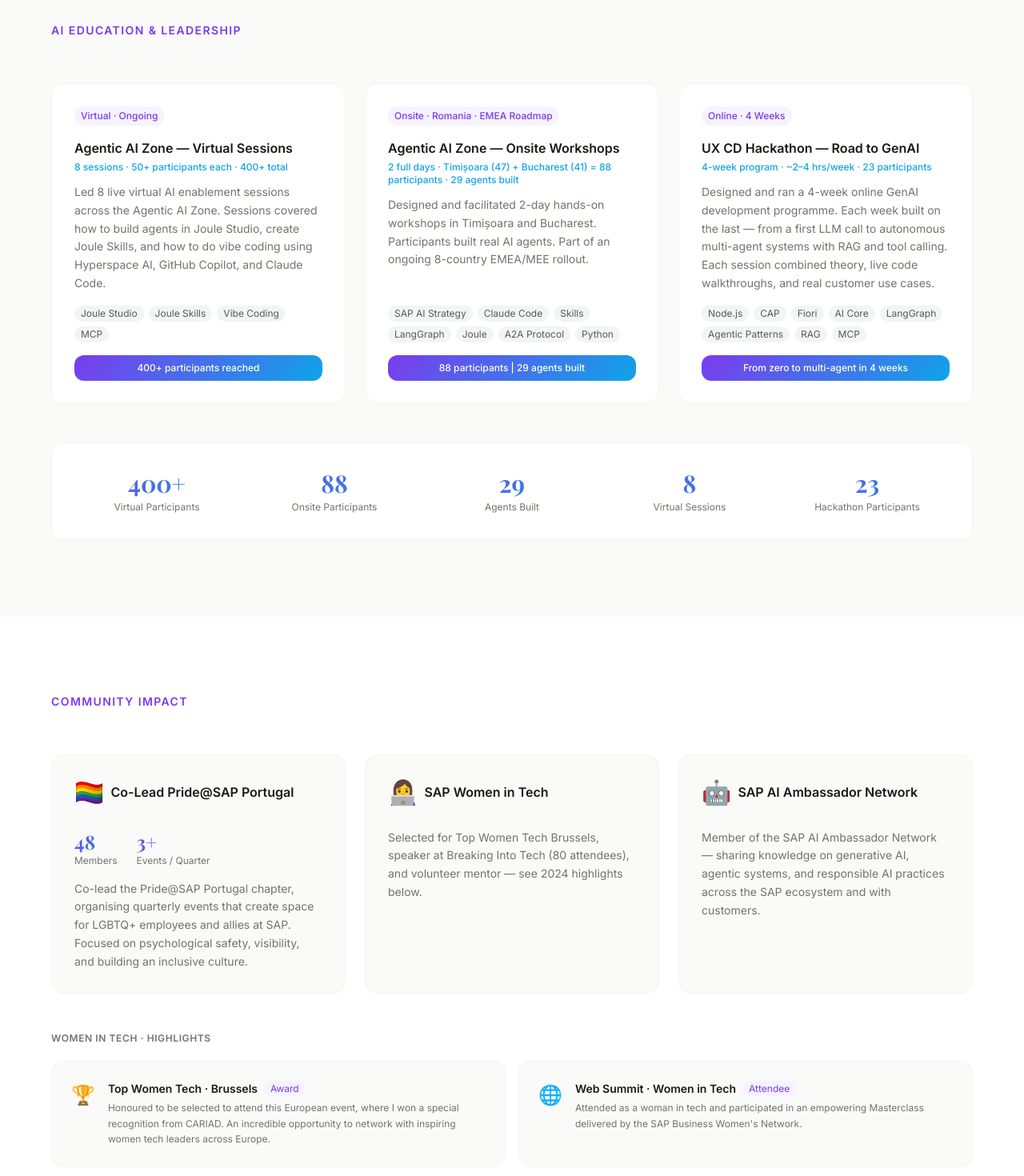
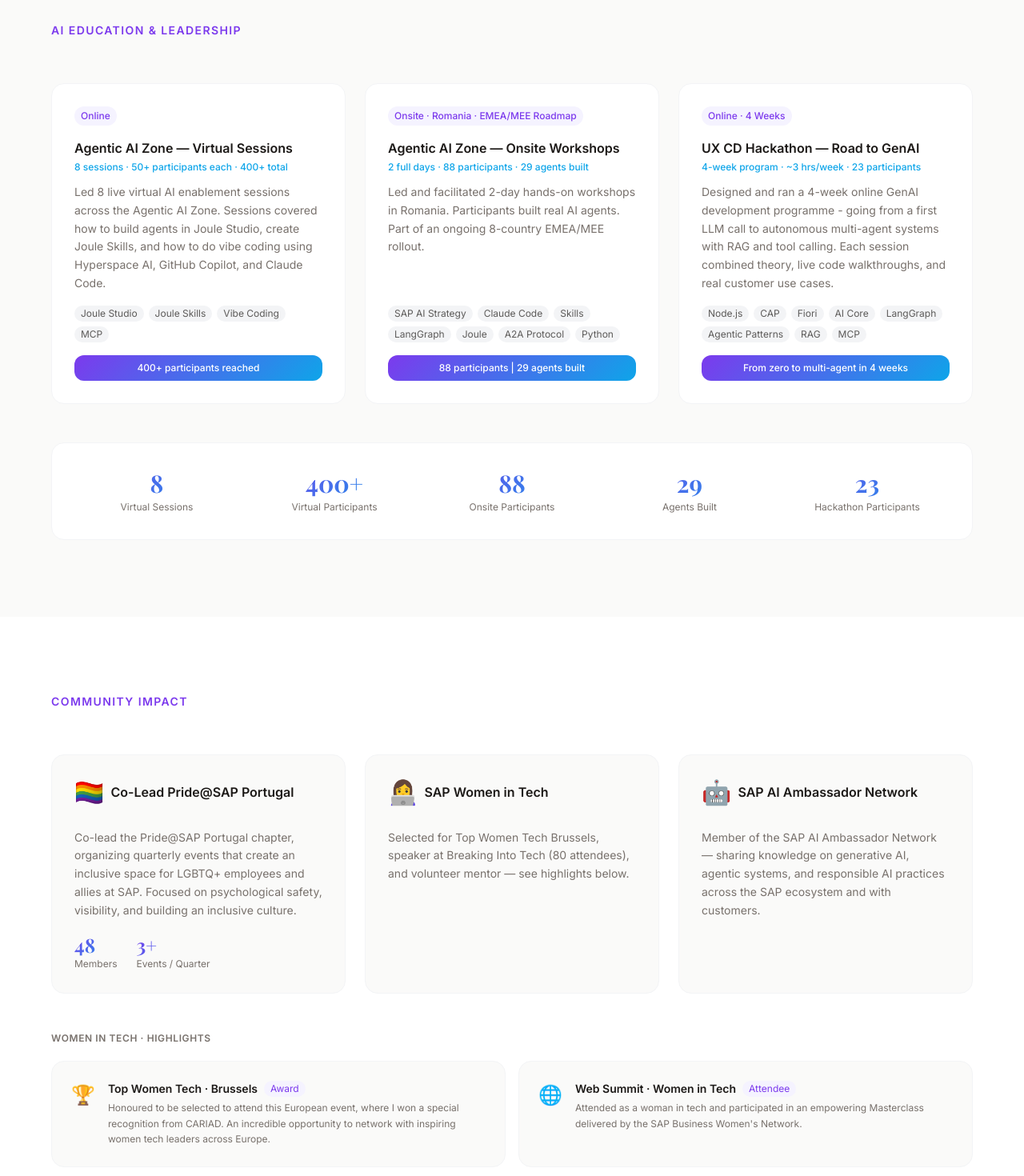
Before and after one commit to ineslacerda/personal-website, a React (Vite) app: page / in a window 1280 px wide. Shown: the part 1400-2870 px from the top of the page at 80% size. Built offline with nearby package versions, Linux system fonts and the light colour scheme; a web font is replaced by a local one.

Commit message:
feat: add personal projects + update descriptions

```diff
--- a/src/components/AILeadership.jsx
+++ b/src/components/AILeadership.jsx
@@ -7,7 +7,7 @@
 
 const events = [
   {
-    tag: 'Virtual · Ongoing',
+    tag: 'Online',
     title: 'Agentic AI Zone — Virtual Sessions',
     meta: '8 sessions · 50+ participants each · 400+ total',
     description:
@@ -16,20 +16,20 @@
     highlight: '400+ participants reached',
   },
   {
-    tag: 'Onsite · Romania · EMEA Roadmap',
+    tag: 'Onsite · Romania · EMEA/MEE Roadmap',
     title: 'Agentic AI Zone — Onsite Workshops',
-    meta: '2 full days · Timișoara (47) + Bucharest (41) = 88 participants · 29 agents built',
+    meta: '2 full days · 88 participants · 29 agents built',
     description:
-      'Designed and facilitated 2-day hands-on workshops in Timișoara and Bucharest. Participants built real AI agents. Part of an ongoing 8-country EMEA/MEE rollout.',
+      'Led and facilitated 2-day hands-on workshops in Romania. Participants built real AI agents. Part of an ongoing 8-country EMEA/MEE rollout.',
     stack: ['SAP AI Strategy', 'Claude Code', 'Skills', 'LangGraph', 'Joule', 'A2A Protocol', 'Python'],
     highlight: '88 participants | 29 agents built',
   },
   {
     tag: 'Online · 4 Weeks',
     title: 'UX CD Hackathon — Road to GenAI',
-    meta: '4-week program · ~2–4 hrs/week · 23 participants',
+    meta: '4-week program · ~3 hrs/week · 23 participants',
     description:
-      'Designed and ran a 4-week online GenAI development programme. Each week built on the last — from a first LLM call to autonomous multi-agent systems with RAG and tool calling. Each session combined theory, live code walkthroughs, and real customer use cases.',
+      'Designed and ran a 4-week online GenAI development programme - going from a first LLM call to autonomous multi-agent systems with RAG and tool calling. Each session combined theory, live code walkthroughs, and real customer use cases.',
     stack: ['Node.js', 'CAP', 'Fiori', 'AI Core', 'LangGraph', 'Agentic Patterns', 'RAG', 'MCP'],
     highlight: 'From zero to multi-agent in 4 weeks',
   },
@@ -104,10 +104,10 @@
           className="mt-12 grid grid-cols-2 md:grid-cols-5 gap-6 bg-white rounded-2xl p-8 border border-gray-100"
         >
           {[
+            { value: '8', label: 'Virtual Sessions' },
             { value: '400+', label: 'Virtual Participants' },
             { value: '88', label: 'Onsite Participants' },
             { value: '29', label: 'Agents Built' },
-            { value: '8', label: 'Virtual Sessions' },
             { value: '23', label: 'Hackathon Participants' },
           ].map((s) => (
             <div key={s.label} className="text-center">
--- a/src/components/CommunityImpact.jsx
+++ b/src/components/CommunityImpact.jsx
@@ -14,14 +14,14 @@
       { value: '3+', label: 'Events / Quarter' },
     ],
     description:
-      'Co-lead the Pride@SAP Portugal chapter, organising quarterly events that create space for LGBTQ+ employees and allies at SAP. Focused on psychological safety, visibility, and building an inclusive culture.',
+      'Co-lead the Pride@SAP Portugal chapter, organizing quarterly events that create an inclusive space for LGBTQ+ employees and allies at SAP. Focused on psychological safety, visibility, and building an inclusive culture.',
   },
   {
     icon: '👩‍💻',
     title: 'SAP Women in Tech',
     stats: [],
     description:
-      'Selected for Top Women Tech Brussels, speaker at Breaking Into Tech (80 attendees), and volunteer mentor — see 2024 highlights below.',
+      'Selected for Top Women Tech Brussels, speaker at Breaking Into Tech (80 attendees), and volunteer mentor — see highlights below.',
   },
   {
     icon: '🤖',
@@ -64,6 +64,8 @@
                 <h3 className="font-semibold text-ink text-base">{c.title}</h3>
               </div>
 
+               <p className="text-muted text-sm leading-relaxed">{c.description}</p>
+
               {c.stats.length > 0 && (
                 <div className="flex gap-6">
                   {c.stats.map((s) => (
@@ -76,7 +78,6 @@
                   ))}
                 </div>
               )}
-              <p className="text-muted text-sm leading-relaxed">{c.description}</p>
             </motion.div>
           ))}
         </div>
--- a/src/components/Projects.jsx
+++ b/src/components/Projects.jsx
@@ -27,7 +27,7 @@
     color: 'from-sky-500 to-teal-500',
   },
   {
-    company: 'INESC-ID · Master Thesis · Lisbon',
+    company: 'INESC-ID · Master Thesis · Portugal',
     title: 'Portuguese Text-to-Sign Language Translator',
     headline: '· 84% comprehension <br />· ACM IVA 2023',
     description:
@@ -114,6 +114,70 @@
             </motion.div>
           ))}
         </div>
+        {/* Personal Projects sub-section */}
+        <motion.div
+          variants={fadeUp}
+          initial="hidden"
+          whileInView="show"
+          viewport={{ once: true }}
+          className="mt-16"
+        >
+          <p className="text-xs font-semibold text-muted uppercase tracking-wider mb-2">
+            Personal Experiments
+          </p>
+          <p className="text-muted text-sm mb-8 max-w-2xl">
+            Outside of customer work, I've built some personal projects.
+          </p>
+          <div className="grid md:grid-cols-2 gap-6">
+            {[
+              {
+                icon: '🏃‍♀️',
+                title: 'Strava Workout Coach',
+                description:
+                  'I\'ve started running last year, completed my first 10K race this year, and I\'m now training for my first half marathon next year. To help structure my training, I built an AI coaching agent that reads my Strava data via a custom MCP server and generates personalised weekly training plans.',
+                stack: ['Python', 'LangGraph', 'FastMCP', 'A2A Protocol', 'Strava API', 'SAPUI5'],
+                tag: 'Personal · Side project',
+              },
+              {
+                icon: '⚽',
+                title: 'SCORE with SAP — World Cup 2026 Predictor',
+                description:
+                  'FIFA World Cup 2026 score predictor powered by SAP RPT-1 (a pre-trained tabular prediction model) and real-time web search for team news — injuries, suspensions, squad form. Ask natural language questions about the tournament and get data-driven answers enriched with real-world context.',
+                stack: ['Python', 'LangGraph', 'SAP RPT-1', 'FastMCP', 'A2A Protocol', 'SAPUI5'],
+                tag: 'Personal · Side project',
+              },
+            ].map((p, i) => (
+              <motion.div
+                key={p.title}
+                variants={fadeUp}
+                initial="hidden"
+                whileInView="show"
+                viewport={{ once: true }}
+                transition={{ delay: i * 0.1 }}
+                className="bg-white rounded-2xl p-7 border border-gray-100 card-hover flex flex-col gap-4"
+              >
+                <div className="flex items-start justify-between gap-2">
+                  <span className="text-3xl">{p.icon}</span>
+                  <span className="text-xs bg-gray-100 text-muted px-2 py-1 rounded-full">
+                    {p.tag}
+                  </span>
+                </div>
+                <h3 className="font-semibold text-ink text-base">{p.title}</h3>
+                <p className="text-muted text-sm leading-relaxed flex-1">{p.description}</p>
+                <div className="flex flex-wrap gap-1.5">
+                  {p.stack.map((t) => (
+                    <span
+                      key={t}
+                      className="text-xs bg-surface text-ink/70 px-2 py-0.5 rounded-full border border-gray-200"
+                    >
+                      {t}
+                    </span>
+                  ))}
+                </div>
+              </motion.div>
+            ))}
+          </div>
+        </motion.div>
       </div>
     </section>
   )
```
